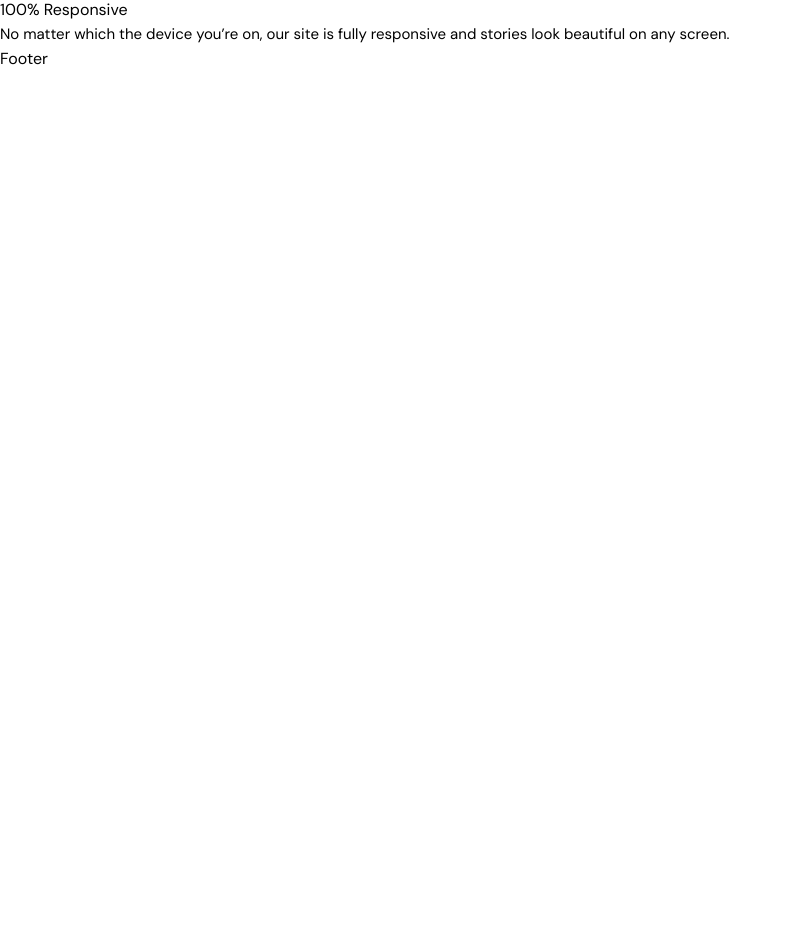
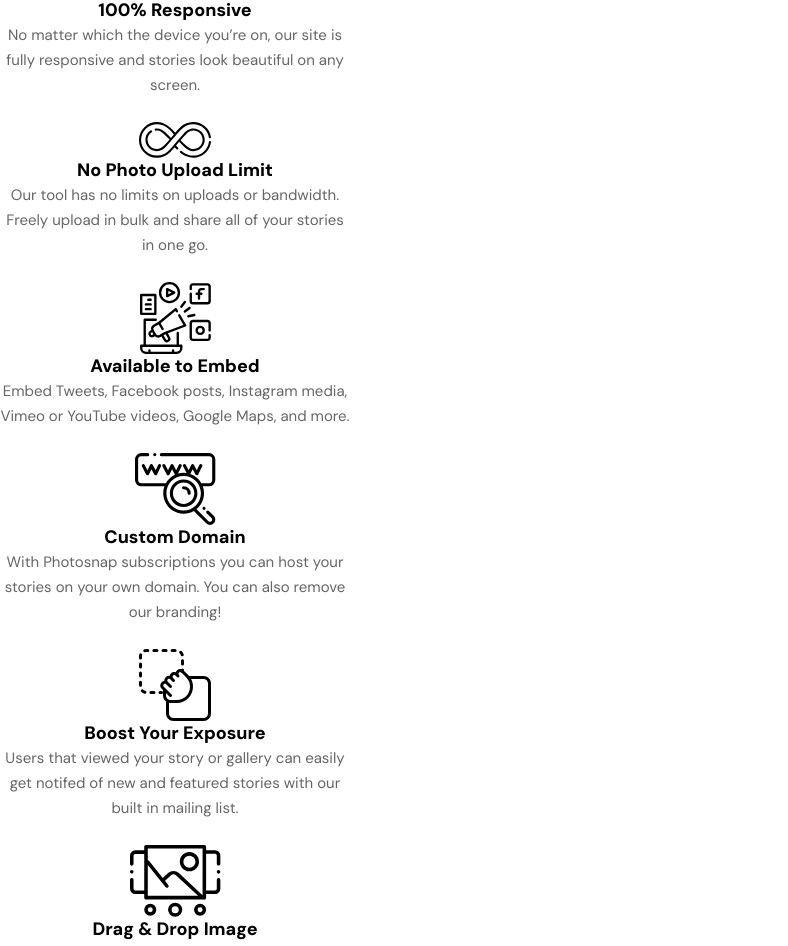
Before and after one commit to Arteque/photosnapwebsite, a React (Vite) app: page / in a window 1280 px wide. Shown: the part 3046-3992 px from the top of the page, without its empty margins (0-788 px from the left). Before the commit the page ends 3117 px from the top, so only its background shows below. Built offline with nearby package versions, Linux system fonts and the light colour scheme.

Commit message:
Icon Cards

```diff
--- /dev/null
+++ b/src/Data/Features.json
@@ -0,0 +1,38 @@
+[
+    {
+        "id": 1,
+        "title": "100% Responsive",
+        "text": "No matter which the device you’re on, our site is fully responsive and stories look beautiful on any screen.",
+        "icon":"/features/desktop/responsive.svg"
+    },
+    {
+        "id": 2,
+        "title": "No Photo Upload Limit",
+        "text": "Our tool has no limits on uploads or bandwidth. Freely upload in bulk and share all of your stories in one go.",
+        "icon":"/features/desktop/no-limit.svg"
+    },
+    {
+        "id": 3,
+        "title": "Available to Embed",
+        "text": "Embed Tweets, Facebook posts, Instagram media, Vimeo or YouTube videos, Google Maps, and more.",
+        "icon":"/features/desktop/embed.svg"
+    },
+    {
+        "id": 4,
+        "title": "Custom Domain",
+        "text": "With Photosnap subscriptions you can host your stories on your own domain. You can also remove our branding!",
+        "icon":"/features/desktop/custom-domain.svg"
+    },
+    {
+        "id": 5,
+        "title": "Boost Your Exposure",
+        "text": "Users that viewed your story or gallery can easily get notifed of new and featured stories with our built in mailing list.",
+        "icon":"/features/desktop/boost-exposure.svg"
+    },
+    {
+        "id": 6,
+        "title": "Drag & Drop Image",
+        "text": "Easily drag and drop your image and get beautiful shots everytime. No over the top tooling to add friction to creating stories.",
+        "icon":"/features/desktop/drag-drop.svg"
+    }
+]
--- a/src/Fragments/CardIcon.jsx
+++ b/src/Fragments/CardIcon.jsx
@@ -1,14 +1,16 @@
-const CardIcon = () => {
+import Paragraph from "./Paragraph"
+
+const CardIcon = ({icon, title, text, ...props}) => {
   return (
-    <div>
+    <div className="max-w-[350px] text-center" {...props}>
         <div className="header">
-            <img src="/features/desktop/responsive.svg" alt="Laptop, tablet and mobile device" />
+            <img src={icon} alt={title} className="mx-auto"/>
         </div>
         <div className="body">
-            <h2>100% Responsive</h2>
-            <p>
-            No matter which the device you’re on, our site is fully responsive and stories look beautiful on any screen.
-            </p>
+            <h2 className="heading-md font-bold">{title}</h2>
+            <Paragraph dark={false}>
+              {text}
+            </Paragraph>
         </div>
     </div>
   )
--- a/src/Pages/Start.jsx
+++ b/src/Pages/Start.jsx
@@ -1,14 +1,20 @@
+import { useState } from "react";
+
 import Button from "../Fragments/Button";
 import Card from "../Fragments/Card";
 import CardContainer from "../Fragments/CardContainer";
 import CardFullImg from "../Fragments/CardFullImg";
 import HeaderBig from "../Fragments/HeaderBig";
 import Paragraph from "../Fragments/Paragraph";
+import CardIcon from "../Fragments/CardIcon";
+
+
 import Stories from "../Data/Stories.json";
-import { useState } from "react";
-import CardIcon from "../Fragments/CardIcon";
+import Features from '../Data/Features.json'
+
 const Start = () => {
   const [stories, setstories] = useState(Stories);
+  const [features, setFeatures] = useState(Features)
   const maxData = 4
   return (
     <div>
@@ -123,7 +129,17 @@ const Start = () => {
           ))}
       </div>
       <div>
-        <CardIcon />
+        {
+          features && (
+             features.map((feature, index) => (
+               <CardIcon
+               icon={feature.icon}
+               title={feature.title}
+               text={feature.text}
+               key={feature.id}/>
+             ))
+          )
+        }
       </div>
     </div>
   );
```
